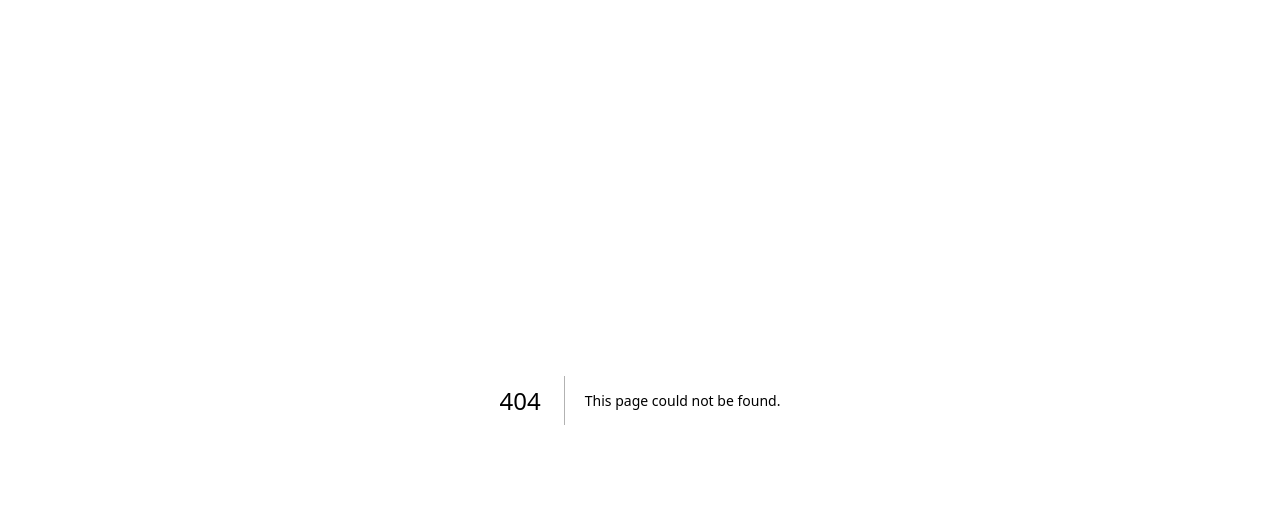
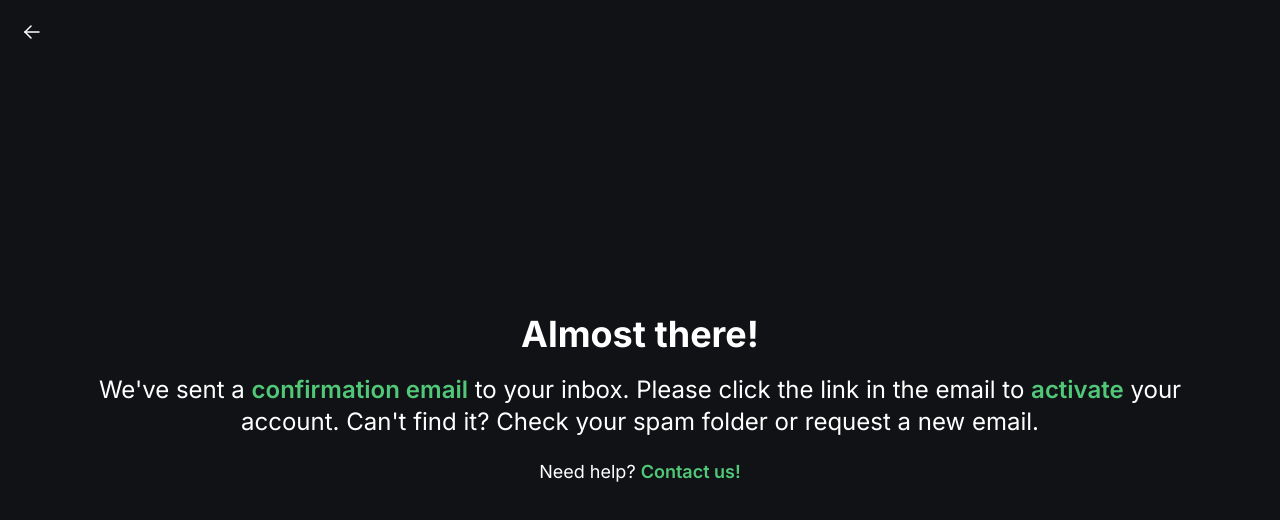
Before and after one commit to neillydev/shopai, a Next.js app: page /confirm in a window 1280 px wide. Before the commit this address had no page. Shown: the top 520 px of the page. Built offline with nearby package versions, Linux system fonts and the light colour scheme; no server answers.

Commit message:
create Confirm page

```diff
--- /dev/null
+++ b/src/app/confirm/page.tsx
@@ -0,0 +1,25 @@
+import { getServerSession } from 'next-auth/next';
+import { redirect } from 'next/navigation';
+import { options } from '../api/auth/[...nextauth]/options';
+import BackBtn from '@/components/BackBtn/BackBtn';
+
+export default async function Confirm() {
+    const session = await getServerSession(options);
+    if (session) { //if (!session) {
+        redirect('/dashboard');
+    }
+
+    return (
+        <div className="flex flex-col items-center justify-center min-h-screen text-center"
+        style={{
+            color: '#fff',
+            padding: '72px',
+        }}>
+            <BackBtn size={24} color='#fff' redirect='/auth' />
+            <h1 className="text-4xl font-bold mb-5">Almost there!</h1>
+            <h2 className="text-2xl mb-5">We've sent a <span style={{color: '#50C878', fontWeight: 600}}>confirmation email</span> to your inbox. Please click the link in the email to <span style={{color: '#50C878', fontWeight: 600}}>activate</span> your account. Can't find it? Check your spam folder or request a new email.</h2>
+            <h3 className="text-lg">Need help? <span style={{color: '#50C878', fontWeight: 600}}>Contact us!</span></h3>
+        </div>
+
+    )
+};
```
